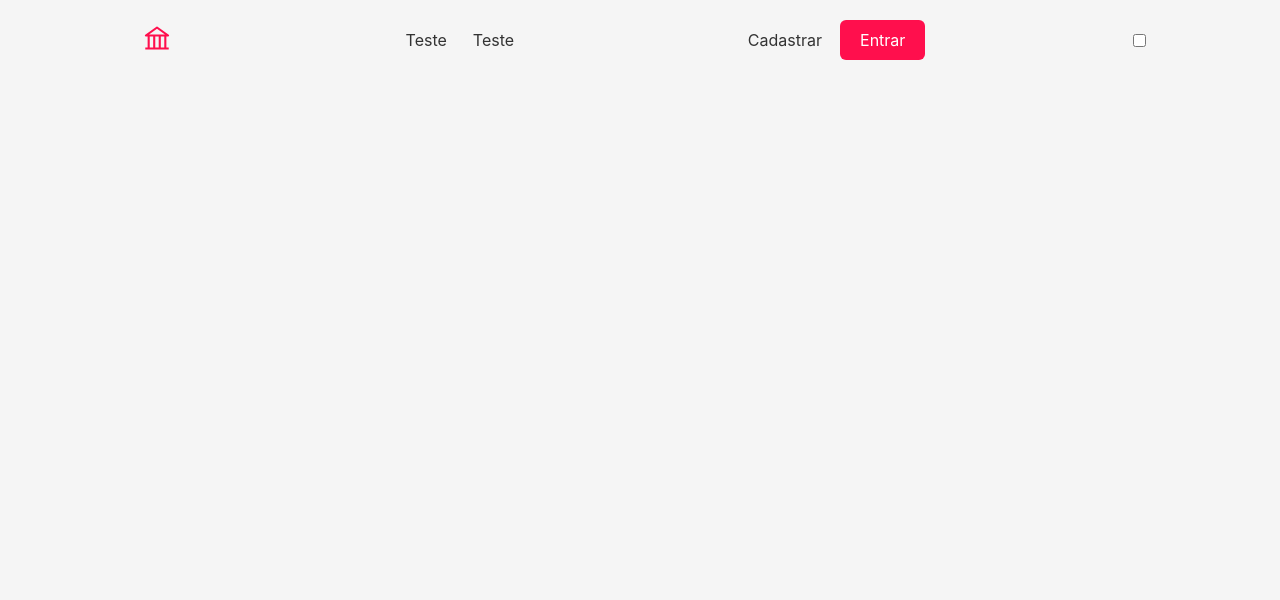
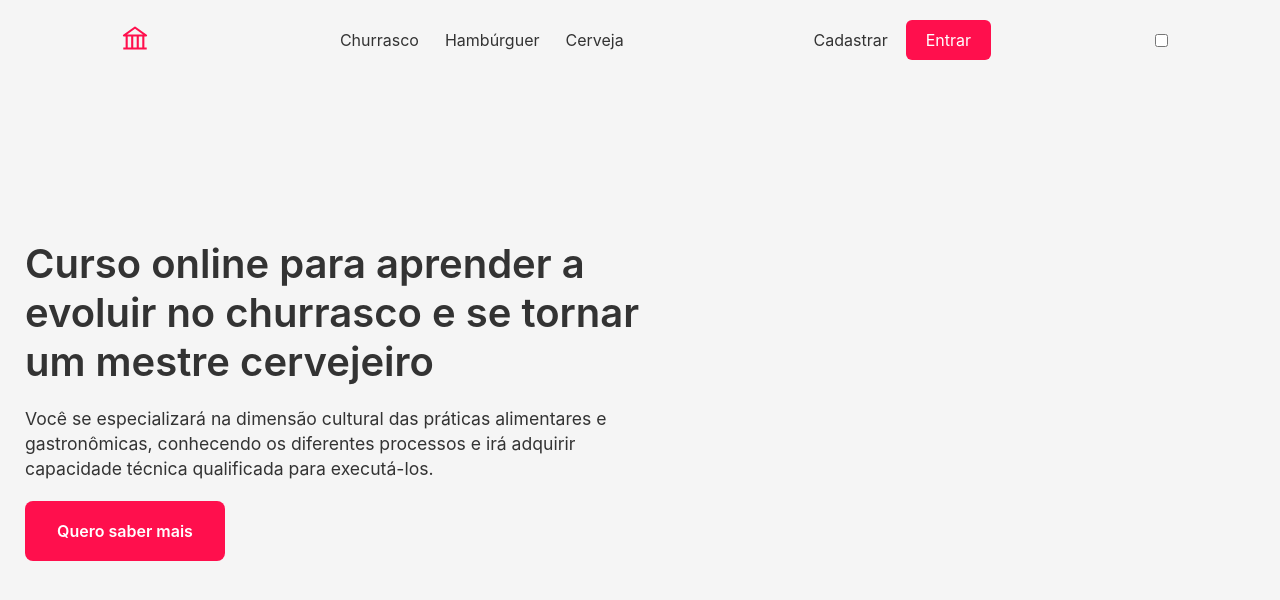
Before and after one commit to Brbuck/Teste_Aplication, a React (Create React App) app: page / in a window 1280 px wide. Shown: the top 600 px of the page. Built offline with nearby package versions, Linux system fonts and the light colour scheme.

Commit message:
Create Index-Page and update

```diff
--- a/src/Routes/auth.routes.js
+++ b/src/Routes/auth.routes.js
@@ -1,10 +1,12 @@
 import {Routes, Route} from 'react-router-dom'
 
 import SignIn from '../pages/SignIn'
+import Index from '../pages/Index'
 
 const AuthRoutes = () => (
     <Routes>
       <Route path="/login"  element={<SignIn/>} />
+      <Route path="/"  element={<Index/>} />
     </Routes>
   );
 
--- a/src/components/Header/index.js
+++ b/src/components/Header/index.js
@@ -7,8 +7,9 @@ function Header({ togleTheme }) {
         <Container>
             <Links to='/'><LogoIcon /></Links>
             <div>
-                <Links to=''>Teste</Links>
-                <Links to=''>Teste</Links>
+                <Links to=''>Churrasco</Links>
+                <Links to=''>Hambúrguer</Links>
+                <Links to=''>Cerveja</Links>
             </div>
             <div>
                 <Links to='/cadastrar'>Cadastrar</Links>
--- a/src/contexts/authContext.js
+++ b/src/contexts/authContext.js
@@ -29,7 +29,7 @@ function AuthProvider({ children }) {
     }
 
     function Logout() {
-        localStorage.clear();
+        localStorage.removeItem('@App:token');
         setUser(null);
     }
 
--- /dev/null
+++ b/src/pages/Index/index.js
@@ -0,0 +1,23 @@
+import React from 'react';
+
+import { Container, Layout, Button } from './styles';
+
+function Index() {
+
+  return (
+    <Layout>
+      <Container>
+        <div>
+          <h1>Curso online para aprender a evoluir no churrasco e se tornar um mestre cervejeiro </h1>
+          <p>Você se especializará na dimensão cultural das práticas alimentares e gastronômicas, conhecendo os diferentes processos e
+            irá adquirir capacidade técnica qualificada para executá-los.
+          </p>
+          <Button to=''>Quero saber mais</Button>
+        </div>
+      </Container>
+    </Layout>
+
+  )
+};
+
+export default Index;
--- /dev/null
+++ b/src/pages/Index/styles.js
@@ -0,0 +1,45 @@
+import styled from 'styled-components';
+
+export const Layout = styled.div`
+    width: 100%;
+    max-width: 1250px;
+    margin: 0px auto;
+
+`;
+
+export const Container = styled.div`
+    display: grid;
+    grid-template-columns: 1fr 1fr;
+    align-items: center;
+    height: 600px;
+    margin-top: 100px;
+    padding: 10px;
+
+    div{
+       >h1{
+           font-size: 2.5rem;
+           margin-bottom:20px;
+       }
+
+       >p{
+           font-size: 1.1rem;
+           line-height: 25px;
+           margin-bottom:20px;
+       }
+    }
+`;
+
+export const Button = styled.button`
+    width: 200px;
+    height: 60px;
+    padding: 8px 14px;
+    font-size: 1rem;
+    font-weight: 600;
+    cursor: pointer;
+    border-radius: 8px;
+
+    background-color: #ff0f4d;
+    color: #fff;
+
+
+`
```
